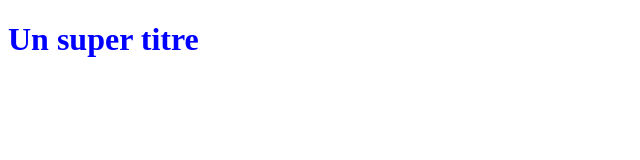
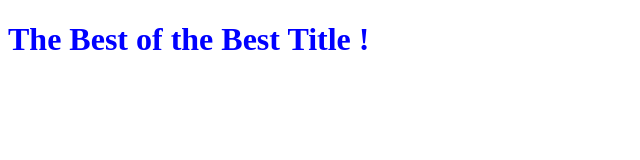
Before and after one commit to ChristopheSimond/OpenclassroomsProject, a plain HTML site: page index.html in a window 1280 px wide. Shown: the whole page, without its empty margins (0-640 px from the left). Drawn offline with Linux system fonts and the light colour scheme.

Commit message:
Modification du titre H1

```diff
--- a/index.html
+++ b/index.html
@@ -5,6 +5,6 @@
 	<link rel="stylesheet" type="text/css" href="styles.css">
 </head>
 <body>
-	<h1>Un super titre</h1>
+	<h1>The Best of the Best Title !</h1>
 </body>
 </html>
```
